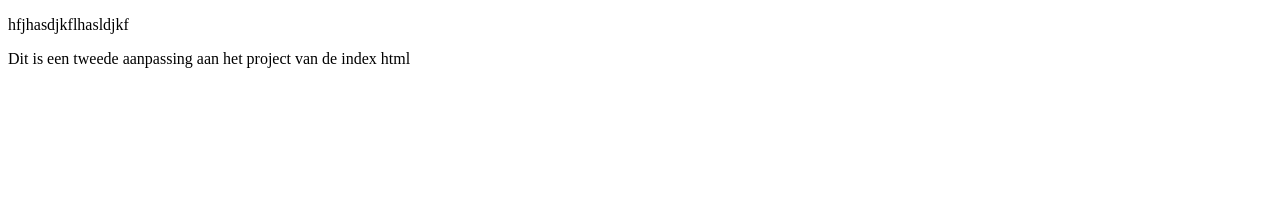
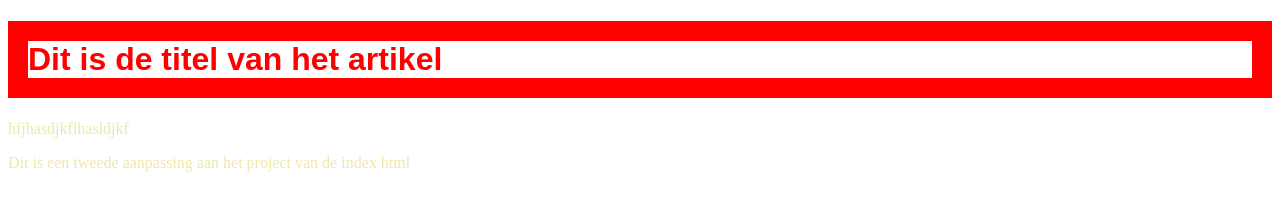
Before and after one commit to SnelleJaapie/git-demo, a plain HTML site: page index.html in a window 1280 px wide. Drawn offline with Linux system fonts and the light colour scheme.

Commit message:
dit is de 3e commit

```diff
--- a/index.html
+++ b/index.html
@@ -3,8 +3,10 @@
 <head>
     <meta charset="UTF-8">
     <title>hoihoihohi</title>
+    <link rel="stylesheet" href="styles.css">
 </head>
 <body>
+<h1>Dit is de titel van het artikel</h1>
 <p>hfjhasdjkflhasldjkf</p>
 <p>Dit is een tweede aanpassing aan het project van de index html</p>
 </body>
--- a/styles.css
+++ b/styles.css
@@ -0,0 +1,13 @@
+body{
+    color: red;
+}
+
+h1 {
+    display: flex;
+    font-family: Arial;
+    border-style: solid;
+    border-width: 20px;
+}
+p {
+    color: palegoldenrod;
+}
```
